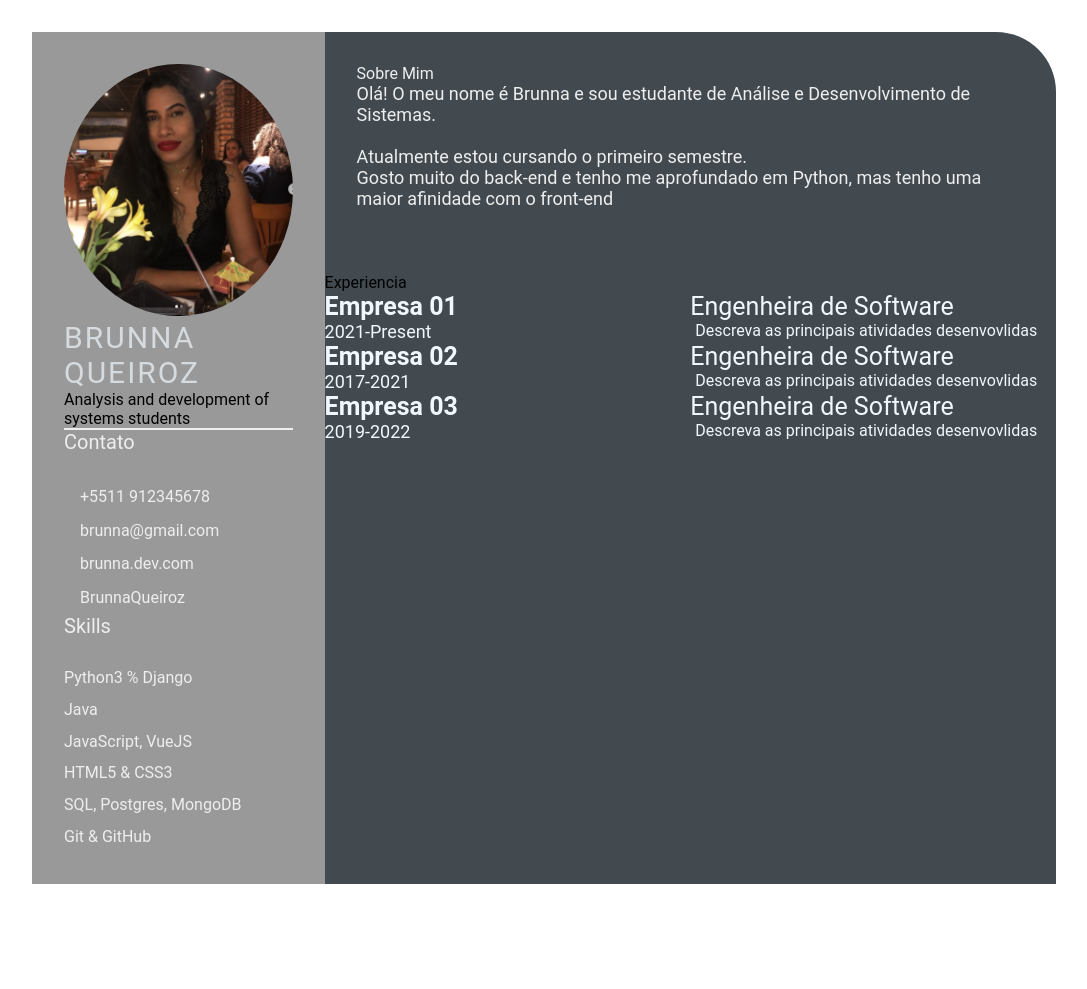
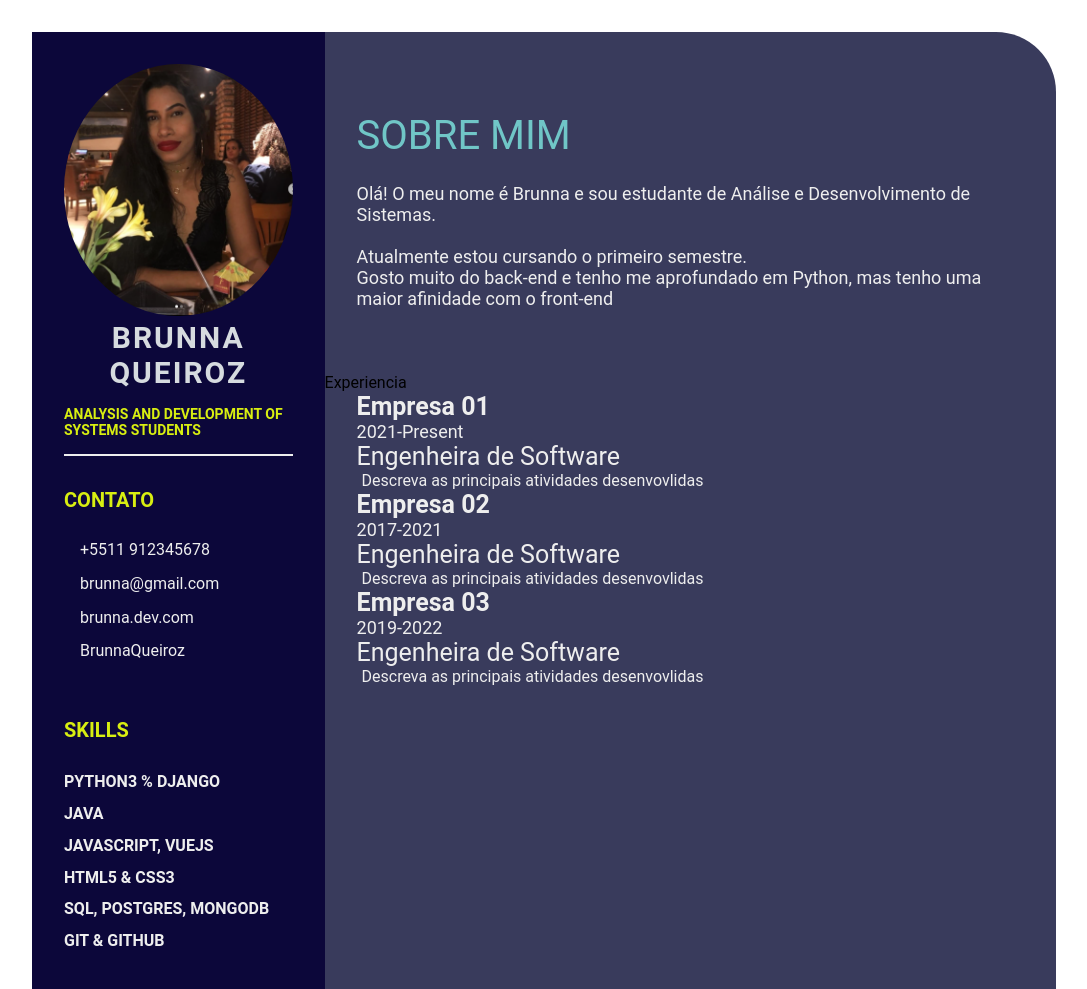
Before and after one commit to BrunnaQueiroz/devweekgit.github-io, a plain HTML site: page curriculo.html in a window 1280 px wide. Shown: the whole page, without its empty margins (96-1183 px from the left). Before the commit the page ends 916 px from the top, so only its background shows below. Drawn offline with Linux system fonts and the light colour scheme.

Commit message:
Update style.css

```diff
--- a/style.css
+++ b/style.css
@@ -17,13 +17,13 @@
 .left-section {
     grid-column: span 2;
     height: 100%;
-    background-color: #999999;
+    background-color: #0c073a;
 }
 
 .right-section {
     grid-column: span 5;
     height: 100%;
-    background-color: #424a50;
+    background-color: #4B6982;
     border-radius: 0px 60px 0px 0px;
 }
 
@@ -46,23 +46,32 @@
     font-size: 30px;
     letter-spacing: 2px;
     text-transform: uppercase;
+    text-align: center;
+    font-weight: bold;
 }
 
-.profession {
-    color: #eeeeee;
-    font-size: 20px;
+.occupation {
+    color: #d8ee11;
+    font-size: 14px;
+    font-weight: bold;
     text-transform: uppercase;
-    text-align: center;
+    text-align: left;
+    padding-top: 1rem;
+    padding-bottom: 1rem;
 }
 
 /* .contact-info { border-bottom: 2px solid #1B2631; } */
 .left-title {
-    color: #eeeeee;
+    padding-top: 2rem;
+    text-transform: uppercase;
+    color: #d8ee11;
+    font-weight: bold;
     font-size: 20px;
 }
 
 .contact-info ul {
-    padding-top: 1.5rem;
+    padding-top: 1rem;
+    padding-block: 1.2rem;
 }
 
 .contact-info ul li,
@@ -79,20 +88,38 @@
 }
 
 .skills ul {
+    color: #d8ee11;
+    text-transform: uppercase;
+    font-weight: bold;
     padding-top: 1.5rem;
+
 }
 .skills ul li p {
+
     padding: .4rem 0;
     color: #eeeeee;
 }
 
 .right-section-contents {
     padding: 2rem 2rem;
+
+}
+
+.right-section {
+    background-color: rgb(57, 59, 92);
 }
 
 .right-title {
-    color: #eeeeee;
+    color: #70C6C7;
+    text-transform: bold;
+    padding-block: 3rem;
+    text-transform: uppercase;
+    font-family: 'Roboto', sans-serif;
+    font-size: 40px;
+    padding-bottom: 1.5rem;
 }
+
+
 
 .gap {
     padding-bottom: 2rem;
@@ -102,7 +129,12 @@
     color: #eeeeee;
 }
 
-.experience-contents,
+
+.experience-contents{
+    color: #eeeeee;
+    padding-left: 2rem;
+
+}
 .education-contents,
 .awards-contents {
     display: grid;
```
